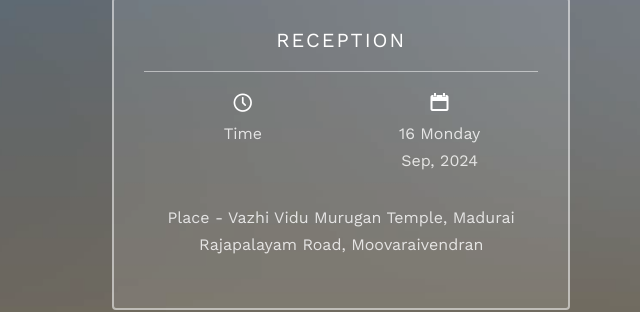
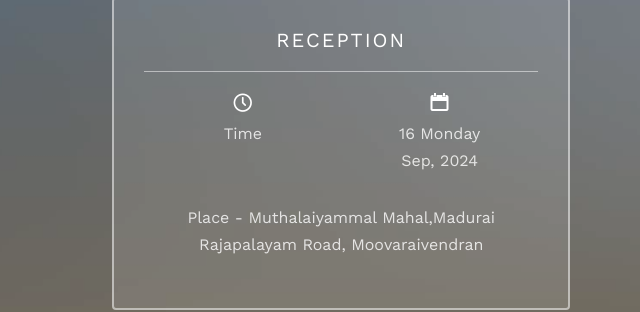
Before and after one commit to ecemsm/ak.github.io, a plain HTML site: page index.html in a window 1280 px wide. Shown: the part 1942-2254 px from the top of the page, 640-1280 px from the left. Drawn offline with nearby package versions, Linux system fonts and the light colour scheme; files whose address does not match are found by name.

Commit message:
place reception

```diff
--- a/index.html
+++ b/index.html
@@ -175,7 +175,7 @@
 										<span>16 Monday</span>
 										<span>Sep, 2024</span>
 									</div>
-									<p>Place - Vazhi Vidu Murugan Temple, Madurai Rajapalayam Road, Moovaraivendran</p>
+									<p>Place - Muthalaiyammal Mahal,Madurai Rajapalayam Road, Moovaraivendran</p>
 									<p></p>
 								</div>
 							</div>
```
